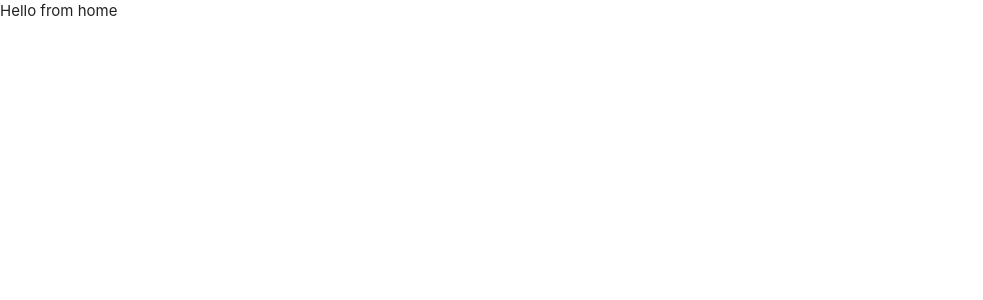
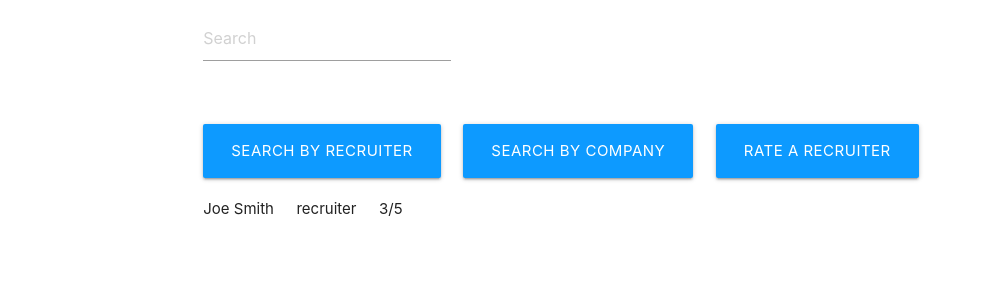
Before and after one commit to zafirhsn/rateMyRecruiterFE, a React (Create React App) app in the folder client/: page / in a window 1280 px wide. Shown: the top 300 px of the page, without its empty margins (0-983 px from the left). Built offline with nearby package versions, Linux system fonts and the light colour scheme.

Commit message:
Added search buttons

```diff
--- a/client/src/components/Home.js
+++ b/client/src/components/Home.js
@@ -1,14 +1,73 @@
 import React, { Component } from "react";
 import '../styles/Home.css'
 
+
 class Home extends Component {
+  state = {
+    clickedSearchbyRecruiter: false,
+    clickedSearchbyCompany: false,
+    rateaRecruiter: false
+  }
+  searchByrecruiterEvent(e) {
+    this.state.clickedSearchbyRecruiter = !this.state.clickedSearchbyRecruiter;
+    console.log(this.state.clickedSearchbyRecruiter);
+  }
+  searchByCompanyEvent(e) {
+    this.state.clickedSearchbyCompany = !this.state.clickedSearchbyCompany;
+    console.log(this.state.clickedSearchbyCompany);
+  }
+  rateaRecruiterEvent(e) {
+    this.state.rateaRecruiter = !this.state.rateaRecruiter;
+    console.log(this.state.rateaRecruiter);
+  }
   render(){
-      return(
-        <div className="home">
-          Hello from home
+    return(
+      <div className="home">
+        <div className="container">
+
+          {/* Search bar row */}
+          <div className="row">
+              <form className="col">
+                <div className="row">
+                  <div className="input-field col">
+                    <input placeholder="Search" name="searchbar" type="text" id="search_bar"></input>
+
+                  </div>
+                </div>
+              </form>
+          </div>
+
+          {/* Button component row */}
+          <div className="row">
+            <div className="col">
+            <a className="waves-effect waves-light btn-large search-button" onClick={this.searchByrecruiterEvent.bind(this)}>Search by Recruiter</a>
+            </div>
+            <div className="col">
+            <a className="waves-effect waves-light btn-large search-button" onClick={this.searchByCompanyEvent.bind(this)}>Search by Company</a>
+            </div>
+            <div className="col">
+            <a className="waves-effect waves-light btn-large search-button" onClick={this.rateaRecruiterEvent.bind(this)}>Rate a Recruiter</a>
+            </div>
+          </div>
+
+          <div className="row">
+            <div className="row">
+              <div className="col">
+                Joe Smith
+              </div>
+              <div className="col">
+                recruiter
+              </div>
+              <div className="col">
+                3/5
+              </div>
+            </div>
+          </div>
+
         </div>
+      </div>
 
-      );
+    );
   }
 }
 
--- a/client/src/styles/Home.css
+++ b/client/src/styles/Home.css
@@ -2,3 +2,15 @@
     font: 300px;
     /* background-color: black; */
 }
+
+.search-button {
+    background-color: #0D9AFF
+}
+
+.search-button:hover {
+    background-color: #0A74BF
+}
+
+.search-button:focus {
+    background-color: #0D9AFF;
+}
```
